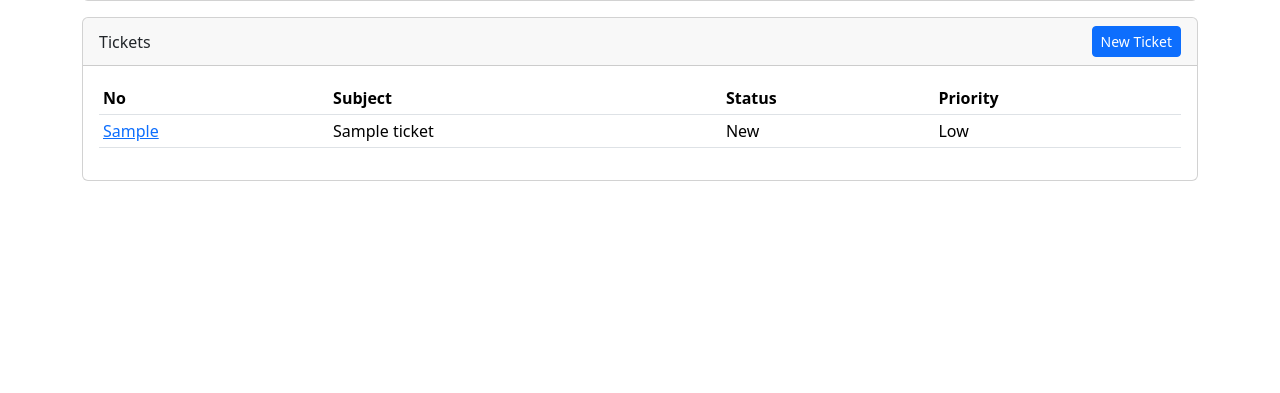
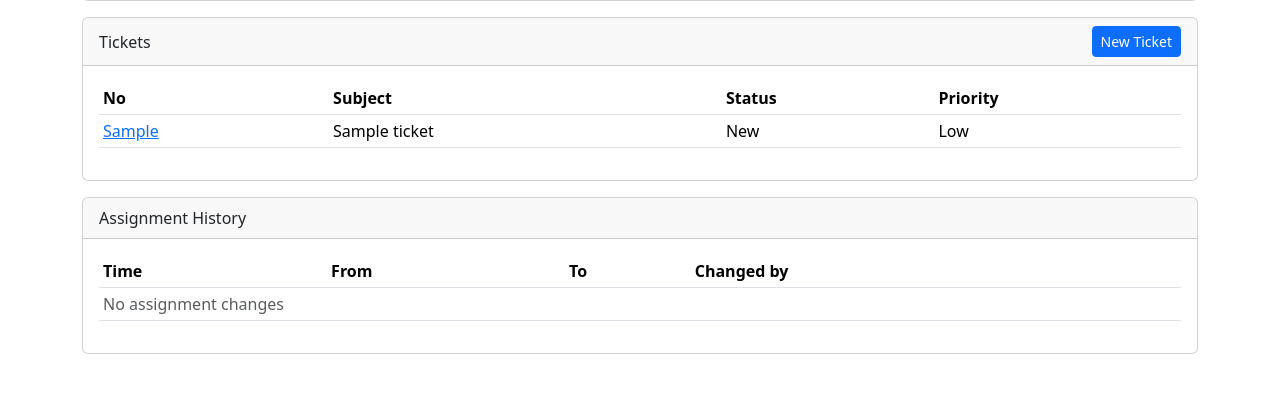
Before and after one commit to pathipat11/IT-Asset-Maintenance, a Django app: page /assets/1/ in a window 1280 px wide. Shown: the part 367-760 px from the top of the page. Run offline with Django 5.2, Linux system fonts and the light colour scheme; a user stored in the database is signed in; tables that the repository leaves empty hold one stand-in row (values such as "Sample post"); data that the repository does not hold is empty.

Commit message:
Update: safety

```diff
--- a/core/apps.py
+++ b/core/apps.py
@@ -5,5 +5,6 @@ class CoreConfig(AppConfig):
     name = "core"
 
     def ready(self):
+        from . import signals_asset  # noqa
         from . import signals_notifications  # noqa
         from . import signals_stock  # noqa
--- a/core/models.py
+++ b/core/models.py
@@ -320,3 +320,14 @@ class Notification(models.Model):
 
     class Meta:
         ordering = ["-created_at"]
+
+class AssetAssignmentLog(models.Model):
+    asset = models.ForeignKey("Asset", on_delete=models.CASCADE, related_name="assign_logs")
+    old_owner = models.ForeignKey(User, null=True, blank=True, on_delete=models.SET_NULL, related_name="+")
+    new_owner = models.ForeignKey(User, null=True, blank=True, on_delete=models.SET_NULL, related_name="+")
+    changed_by = models.ForeignKey(User, null=True, blank=True, on_delete=models.SET_NULL, related_name="+")
+    note = models.CharField(max_length=255, blank=True, default="")
+    changed_at = models.DateTimeField(auto_now_add=True)
+
+    class Meta:
+        ordering = ["-changed_at"]
--- a/core/stock_views.py
+++ b/core/stock_views.py
@@ -7,7 +7,7 @@ from decimal import Decimal
 from django.urls import reverse_lazy
 from django.views.generic import ListView, DetailView, CreateView, UpdateView, DeleteView, TemplateView
 
-from .froms import PartForm, StockMovementForm
+from .forms import PartForm, StockMovementForm
 from .models import Part, PartStockMovement, AuditLog
 from .querysets import parts_with_balance_qs
 from .permissions import GroupRequiredMixin, is_it, is_manager
--- a/core/templates/core/asset_detail.html
+++ b/core/templates/core/asset_detail.html
@@ -52,4 +52,35 @@
         </table>
     </div>
 </div>
+
+<div class="card mt-3">
+    <div class="card-header">Assignment History</div>
+    <div class="card-body">
+        <table class="table table-sm">
+            <thead>
+                <tr>
+                    <th>Time</th>
+                    <th>From</th>
+                    <th>To</th>
+                    <th>Changed by</th>
+                </tr>
+            </thead>
+            <tbody>
+                {% for x in assign_logs %}
+                <tr>
+                    <td>{{ x.changed_at|date:"Y-m-d H:i" }}</td>
+                    <td>{{ x.old_owner|default:"-" }}</td>
+                    <td>{{ x.new_owner|default:"-" }}</td>
+                    <td>{{ x.changed_by|default:"-" }}</td>
+                </tr>
+                {% empty %}
+                <tr>
+                    <td colspan="4" class="text-muted">No assignment changes</td>
+                </tr>
+                {% endfor %}
+            </tbody>
+        </table>
+    </div>
+</div>
+
 {% endblock %}
--- a/core/views.py
+++ b/core/views.py
@@ -10,7 +10,7 @@ from django.views.generic import (
 )
 
 from .permissions import GroupRequiredMixin, is_it, is_manager
-from .froms import AssetForm, TicketForm, TicketAttachmentForm, TicketCommentForm, TicketUsePartForm
+from .forms import AssetForm, TicketForm, TicketAttachmentForm, TicketCommentForm, TicketUsePartForm
 from .models import Asset, Ticket, TicketAttachment, TicketComment, AuditLog, PartStockMovement
 from .sla import get_sla_hours, calc_due_at
 from .notify import notify_it, notify_users
@@ -70,6 +70,14 @@ class AssetDetailView(LoginRequiredMixin, DetailView):
     template_name = "core/asset_detail.html"
     context_object_name = "asset"
 
+    def get_context_data(self, **kwargs):
+        ctx = super().get_context_data(**kwargs)
+        ctx["assign_logs"] = self.object.assign_logs.select_related(
+            "old_owner", "new_owner", "changed_by"
+        )[:20]
+        return ctx
+
+
 
 class AssetCreateView(LoginRequiredMixin, GroupRequiredMixin, CreateView):
     model = Asset
@@ -98,7 +106,12 @@ class AssetUpdateView(LoginRequiredMixin, GroupRequiredMixin, UpdateView):
         return reverse_lazy("core:asset_detail", kwargs={"pk": self.object.pk})
 
     def form_valid(self, form):
-        res = super().form_valid(form)
+        obj = form.save(commit=False)
+        obj._changed_by = self.request.user
+        obj.save()
+        form.save_m2m()
+        self.object = obj
+
         AuditLog.objects.create(
             action="UPDATE_ASSET",
             object_type="Asset",
@@ -106,14 +119,15 @@ class AssetUpdateView(LoginRequiredMixin, GroupRequiredMixin, UpdateView):
             summary=f"{self.object.asset_code}",
             created_by=self.request.user,
         )
-        return res
+        return redirect("core:asset_detail", pk=self.object.pk)
+
 
 
 class AssetDeleteView(LoginRequiredMixin, GroupRequiredMixin, DeleteView):
+    required_groups = ["ADMIN", "IT"]
     model = Asset
     template_name = "core/confirm_delete.html"
     success_url = reverse_lazy("core:asset_list")
-
 
 # -----------------------
 # Ticket CRUD
@@ -130,7 +144,6 @@ class TicketListView(LoginRequiredMixin, ListView):
         return ctx
 
     def get_queryset(self):
-        # ✅ สร้าง qs ตั้งแต่แรกเสมอ
         qs = (
             Ticket.objects
             .select_related("asset", "assigned_to", "requested_by", "vendor")
@@ -140,11 +153,9 @@ class TicketListView(LoginRequiredMixin, ListView):
 
         u = self.request.user
 
-        # employee เห็นเฉพาะของตัวเอง (กันข้อมูลรั่ว)
         if not (is_it(u) or is_manager(u) or u.is_superuser):
             qs = qs.filter(requested_by=u)
 
-        # filters
         q = (self.request.GET.get("q") or "").strip()
         status = (self.request.GET.get("status") or "").strip()
         mine = (self.request.GET.get("mine") or "").strip()
@@ -160,7 +171,6 @@ class TicketListView(LoginRequiredMixin, ListView):
         if status:
             qs = qs.filter(status=status)
 
-        # mine=1 => งานที่ assign ให้ฉัน (เฉพาะ IT/Manager/Admin เท่านั้นถึงจะ meaningful)
         if mine == "1":
             qs = qs.filter(assigned_to=u)
 
@@ -169,6 +179,7 @@ class TicketListView(LoginRequiredMixin, ListView):
             qs = qs.filter(status__in=["NEW", "ASSIGNED", "IN_PROGRESS"], due_at__lt=now)
 
         return qs
+
 
 
 class TicketDetailView(LoginRequiredMixin, DetailView):
```
Also changed, not shown: config/settings.py (+8 -1 lines), core/signals_asset.py (added, +19 -0 lines), core/forms.py (renamed from core/froms.py), core/migrations/0004_assetassignmentlog.py (added).
